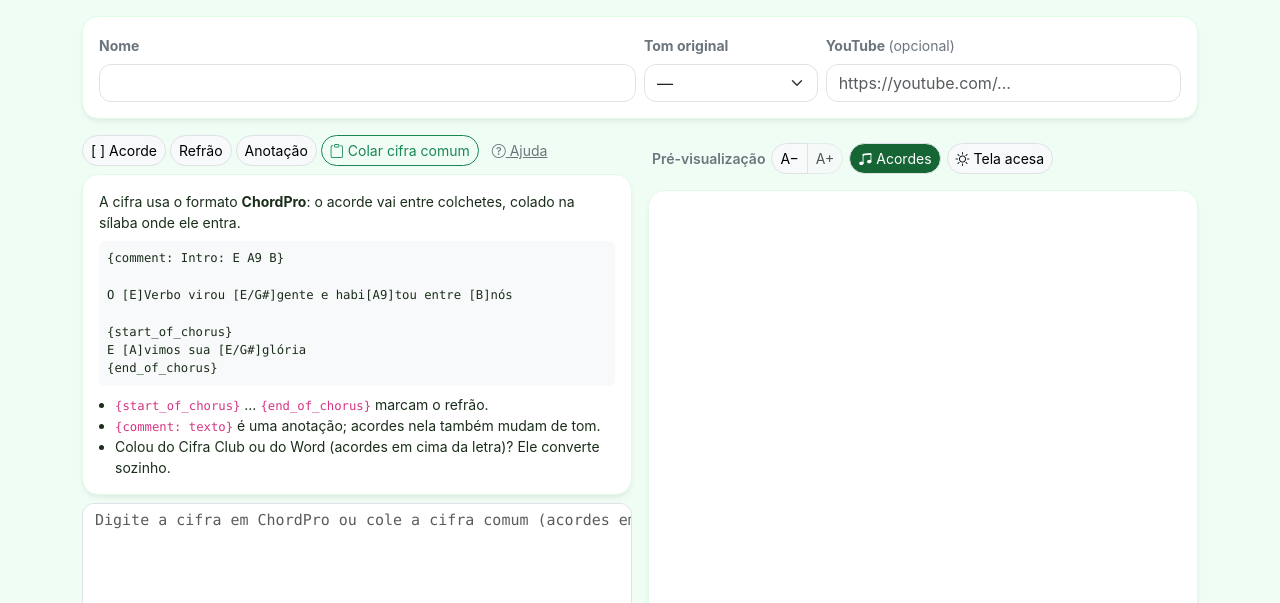
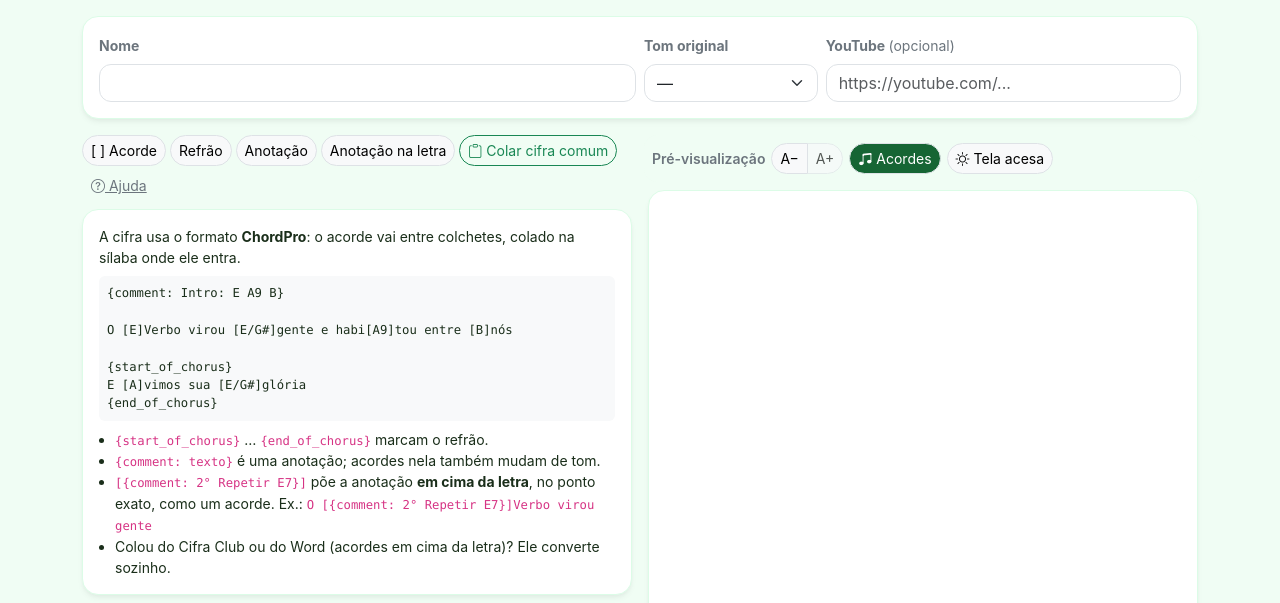
Before and after one commit to MatheusDiogo/louvor-IPO, a Django app: page /musicas/nova/ in a window 1280 px wide, after a click on "Ajuda". Shown: the part 145-748 px from the top of the page. Run offline with Django 4.2, Linux system fonts and the light colour scheme; a user stored in the database is signed in; tables that the repository leaves empty hold one stand-in row (values such as "Sample post"); parts of the project's set-up code (start-up, migrations or seed data) failed here and were passed over.

Commit message:
feat: Anotação em cima da letra e ordem só pelo ministrante
- [{comment: ...}] (ou [*...]) põe um texto em cima da letra, como um acorde;
  acordes dentro dele mudam de tom (tela, cifras do culto e PDF)
- Botão "Anotação na letra" no editor e explicação na Ajuda
- Só o ministrante do culto pode mudar a ordem das músicas

Co-Authored-By: Claude Opus 5.5 <noreply@anthropic.com>

```diff
--- a/apps/musicas/cifra.py
+++ b/apps/musicas/cifra.py
@@ -5,6 +5,7 @@ Subconjunto suportado do ChordPro:
   {title: ...}  {t:}  título (usado só na importação/edição)
   {key: ...}    {k:}  tom original
   {comment: ...} {c:} {ci:} {cb:}   anotação (ex.: "Intro: E A9 B"); acordes nela também são transpostos
+  [{comment: ...}]  ou  [*...]     anotação em cima da letra, na posição exata (ex.: "2° Repetir E7")
   {start_of_chorus} / {soc} ... {end_of_chorus} / {eoc}   refrão
   {start_of_verse} / {sov} ... {eov},  {start_of_bridge} / {sob} ... {eob}
   {chorus}            repete o refrão (mostra "Refrão")
@@ -140,10 +141,28 @@ ALIASES = {
 NOMES_SECAO = {'chorus': 'Refrão', 'verse': '', 'bridge': 'Ponte'}
 
 
+class Anotacao(str):
+    """Texto em cima da letra que não é acorde: [{comment: 2° Repetir E7}] ou [*2° Repetir E7]."""
+
+
+ANOTACAO_INLINE_RE = re.compile(
+    r'^\s*(?:\{\s*(?:comment|c|ci|cb|comment_italic|comment_box)\s*:\s*(?P<texto>.*?)\s*\}?|\*\s*(?P<asterisco>.*?))\s*$',
+    re.IGNORECASE,
+)
+
+
+def _acorde_ou_anotacao(conteudo):
+    """Conteúdo de um [...] na letra: acorde (str) ou Anotacao."""
+    m = ANOTACAO_INLINE_RE.match(conteudo)
+    if m:
+        return Anotacao(m.group('texto') if m.group('texto') is not None else m.group('asterisco'))
+    return conteudo.strip()
+
+
 @dataclass
 class Linha:
     tipo: str                 # 'letra' | 'comentario' | 'vazia' | 'inicio' | 'fim' | 'refrao'
-    partes: list = field(default_factory=list)   # [(acorde, letra), ...] para 'letra'
+    partes: list = field(default_factory=list)   # [(acorde ou Anotacao, letra), ...] para 'letra'
     texto: str = ''           # comentário / rótulo de seção
     secao: str = ''           # 'chorus' | 'verse' | 'bridge' (para 'inicio'/'fim')
 
@@ -187,7 +206,7 @@ def ler_chordpro(texto):
         if pedacos[0]:
             partes.append(('', pedacos[0]))
         for i in range(1, len(pedacos), 2):
-            partes.append((pedacos[i].strip(), pedacos[i + 1]))
+            partes.append((_acorde_ou_anotacao(pedacos[i]), pedacos[i + 1]))
         cifra.linhas.append(Linha('letra', partes=partes))
     return cifra
 
@@ -264,13 +283,19 @@ def renderizar_html(texto, tom_original='', tom_destino=''):
             classe = 'cp-line cp-chords-only' if so_acordes else 'cp-line'
             html.append(f'<div class="{classe}">')
             for acorde, letra in linha.partes:
-                acorde_t = transpor_texto(acorde, semitons, bemol if transpor else False) if acorde else ''
+                if isinstance(acorde, Anotacao):
+                    # Anotação: acordes dentro dela mudam de tom e ficam destacados
+                    topo = transpor_texto(acorde, semitons, bemol if transpor else False, marcar=_acorde_html)
+                    classe_topo = 'cp-chord cp-annotation'
+                else:
+                    topo = escape(transpor_texto(acorde, semitons, bemol if transpor else False)) if acorde else ''
+                    classe_topo = 'cp-chord'
                 # Cada palavra vira um bloco: no celular a linha quebra entre palavras
                 palavras = re.findall(r'\S+\s*|\s+', letra) or ['']
                 for indice, palavra in enumerate(palavras):
                     html.append(
                         '<span class="cp-chunk">'
-                        f'<span class="cp-chord">{escape(acorde_t) if indice == 0 else ""}</span>'
+                        f'<span class="{classe_topo if indice == 0 else "cp-chord"}">{topo if indice == 0 else ""}</span>'
                         f'<span class="cp-lyric">{escape(palavra)}</span>'
                         '</span>'
                     )
--- a/apps/musicas/cifra_pdf.py
+++ b/apps/musicas/cifra_pdf.py
@@ -3,7 +3,7 @@ import re
 
 import fitz  # PyMuPDF
 
-from .cifra import ler_chordpro, semitons_entre, tom_base, transpor_texto, usa_bemol
+from .cifra import Anotacao, ler_chordpro, semitons_entre, tom_base, transpor_texto, usa_bemol
 
 LARGURA, ALTURA = fitz.paper_size('a4')
 MARGEM = 42
@@ -77,22 +77,25 @@ def _escrever_linha(esc, partes, transpor, recuo, italico):
         if not linha:
             return
         esc.garantir(altura_acorde + altura_letra + 2)
-        for px, acorde, letra in linha:
+        for px, acorde, letra, fonte_topo in linha:
             if acorde:
-                esc.texto(px, esc.y + TAM_ACORDE, acorde, 'hebo', TAM_ACORDE, VERDE)
+                cor = CINZA if fonte_topo == 'heit' else VERDE
+                esc.texto(px, esc.y + TAM_ACORDE, acorde, fonte_topo, TAM_ACORDE, cor)
             if letra.strip():
                 esc.texto(px, esc.y + altura_acorde + TAM_LETRA, letra, fonte_letra, TAM_LETRA)
         esc.y += altura_acorde + altura_letra + 2
         linha, x = [], MARGEM + recuo + 10  # continuação levemente recuada
 
     for acorde, letra in _pedacos(partes):
+        # Anotação em cima da letra ([{comment: ...}]) sai em itálico cinza; acorde em negrito verde
+        fonte_topo = 'heit' if isinstance(acorde, Anotacao) else 'hebo'
         acorde = transpor(acorde) if acorde else ''
-        largura_acorde = _largura(acorde, 'hebo', TAM_ACORDE) + 4 if acorde else 0
+        largura_acorde = _largura(acorde, fonte_topo, TAM_ACORDE) + 4 if acorde else 0
         largura_letra = _largura(letra, fonte_letra, TAM_LETRA)
         largura = max(largura_acorde, largura_letra)
         if x + largura > limite and linha:
             descarregar()
-        linha.append((x, acorde, letra))
+        linha.append((x, acorde, letra, fonte_topo))
         x += largura
     descarregar()
 
--- a/static/css/style.css
+++ b/static/css/style.css
@@ -616,7 +616,14 @@ button, input, select, textarea {
     font-style: normal;
 }
 
-.cifra-leitor.sem-acordes .cp-chord,
+/* Anotação em cima da letra: [{comment: 2° Repetir E7}] */
+.cp-chord.cp-annotation {
+    color: #6c757d;
+    font-weight: 600;
+    font-style: italic;
+}
+
+.cifra-leitor.sem-acordes .cp-chord:not(.cp-annotation),
 .cifra-leitor.sem-acordes .cp-chords-only {
     display: none;
 }
--- a/templates/ajuda.html
+++ b/templates/ajuda.html
@@ -163,7 +163,7 @@
                         <li>Toque em <strong>Adicionar data</strong>. Isso também cria o culto na tela Culto.</li>
                         <li>Toque numa célula (data × instrumento) e marque quem vai participar. A lista mostra só quem tem aquele instrumento cadastrado e quantas vezes cada um já está no mês.</li>
                         <li>Cada pessoa pode estar em <strong>um instrumento por culto</strong>. Quem já está em outro instrumento naquela data aparece apagado (“Já está em Violão neste culto”). Para trocar, tire da outra célula primeiro.</li>
-                        <li>Toque na <i class="bi bi-star-fill text-warning"></i> ao lado de um nome para definir o <strong>ministrante</strong> do culto (só um por culto).</li>
+                        <li>Toque na <i class="bi bi-star-fill text-warning"></i> ao lado de um nome para definir o <strong>ministrante</strong> do culto (só um por culto). Só o ministrante pode mudar a ordem das músicas daquele culto. Se ele faltar, escolha outro ministrante.</li>
                         <li>Toque em <strong>Aplicar</strong>: a mudança aparece na tela (célula em amarelo), mas <strong>ainda não foi gravada</strong>. Faça todas as mudanças que quiser e, no fim, toque em <strong>Salvar</strong> na barra amarela. <strong>Descartar</strong> desfaz tudo o que não foi salvo.</li>
                         <li>Com tudo salvo, toque em <strong>Publicar escala</strong>: todos com notificações ativadas recebem o aviso (quem está escalado recebe as suas datas). Se mudar algo depois, use <strong>Avisar de novo</strong>.</li>
                     </ol>
@@ -207,6 +207,7 @@ E [A]vimos sua [E/G#]glória
                         <li><strong>[ ] Acorde</strong> insere colchetes no cursor.</li>
                         <li><strong>Refrão</strong> marca o trecho selecionado como refrão (ele aparece destacado).</li>
                         <li><strong>Anotação</strong> serve para “Intro”, “Final”, “2x”... Acordes dentro dela também mudam de tom.</li>
+                        <li><strong>Anotação na letra</strong> põe o texto em cima da letra, no ponto exato, como um acorde: <code>O [{comment: 2° Repetir E7}]Verbo virou gente</code>. Também muda o tom dos acordes dentro dela.</li>
                         <li>Escreva a cifra <strong>sempre no tom original</strong>. O site faz a troca de tom.</li>
                     </ul>
                 </div>
--- a/templates/escalas/escala_detalhe.html
+++ b/templates/escalas/escala_detalhe.html
@@ -70,7 +70,7 @@
     {% if itens %}
     <div class="d-flex flex-wrap align-items-center gap-2 mt-2">
         <p class="small text-muted mb-0 me-auto"><i class="bi bi-info-circle me-1"></i>Troque o tom pelo seletor: a cifra é transposta automaticamente para todos.</p>
-        {% if itens|length > 1 %}
+        {% if pode_ordenar and itens|length > 1 %}
         <button type="button" class="btn btn-outline-secondary btn-sm rounded-pill px-3" data-bs-toggle="modal" data-bs-target="#modalOrdem">
             <i class="bi bi-arrow-down-up me-1"></i>Mudar ordem
         </button>
@@ -79,7 +79,7 @@
     {% endif %}
 </div>
 
-{% if itens|length > 1 %}{% include "escalas/_modal_ordem.html" %}{% endif %}
+{% if pode_ordenar and itens|length > 1 %}{% include "escalas/_modal_ordem.html" %}{% endif %}
 
 <!-- Modal: Adicionar música ao culto -->
 <div class="modal fade" id="modalAdicionarMusica" tabindex="-1">
--- a/templates/musica_editar.html
+++ b/templates/musica_editar.html
@@ -47,7 +47,8 @@
                 <div class="d-flex flex-wrap gap-1 mb-2">
                     <button type="button" class="btn btn-sm btn-light border rounded-pill" data-inserir="acorde" title="Inserir acorde no cursor">[ ] Acorde</button>
                     <button type="button" class="btn btn-sm btn-light border rounded-pill" data-inserir="refrao" title="Marcar o trecho selecionado como refrão">Refrão</button>
-                    <button type="button" class="btn btn-sm btn-light border rounded-pill" data-inserir="comentario" title="Anotação (ex.: Intro)">Anotação</button>
+                    <button type="button" class="btn btn-sm btn-light border rounded-pill" data-inserir="comentario" title="Anotação numa linha própria (ex.: Intro)">Anotação</button>
+                    <button type="button" class="btn btn-sm btn-light border rounded-pill" data-inserir="anotacao-letra" title="Anotação em cima da letra, no cursor (ex.: 2° Repetir E7)">Anotação na letra</button>
                     <button type="button" class="btn btn-sm btn-outline-success rounded-pill" data-bs-toggle="modal" data-bs-target="#modalColar">
                         <i class="bi bi-clipboard me-1"></i>Colar cifra comum
                     </button>
@@ -69,6 +70,7 @@ E [A]vimos sua [E/G#]glória
                         <ul class="mb-0 ps-3">
                             <li><code>{start_of_chorus}</code> … <code>{end_of_chorus}</code> marcam o refrão.</li>
                             <li><code>{comment: texto}</code> é uma anotação; acordes nela também mudam de tom.</li>
+                            <li><code>[{comment: 2° Repetir E7}]</code> põe a anotação <strong>em cima da letra</strong>, no ponto exato, como um acorde. Ex.: <code>O [{comment: 2° Repetir E7}]Verbo virou gente</code></li>
                             <li>Colou do Cifra Club ou do Word (acordes em cima da letra)? Ele converte sozinho.</li>
                         </ul>
                     </div>
@@ -204,6 +206,8 @@ E [A]vimos sua [E/G#]glória
         let texto, cursor;
         if (botao.dataset.inserir === 'acorde') {
             texto = `[${selecionado}]`; cursor = ini + 1 + selecionado.length;
+        } else if (botao.dataset.inserir === 'anotacao-letra') {
+            texto = `[{comment: ${selecionado}}]`; cursor = ini + 11 + selecionado.length;
         } else if (botao.dataset.inserir === 'refrao') {
             texto = `{start_of_chorus}\n${selecionado || ''}\n{end_of_chorus}`; cursor = ini + 18 + selecionado.length;
         } else {
```
Also changed, not shown: apps/escalas/views.py (+4 -3 lines).
